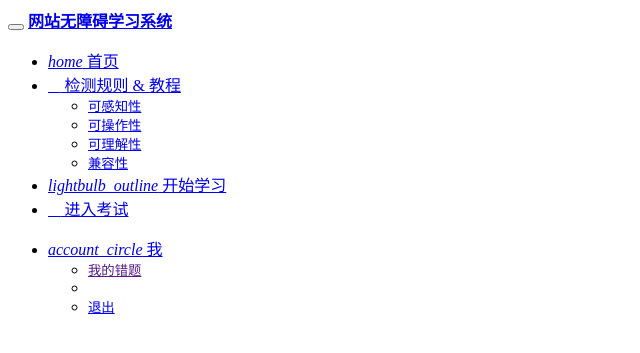
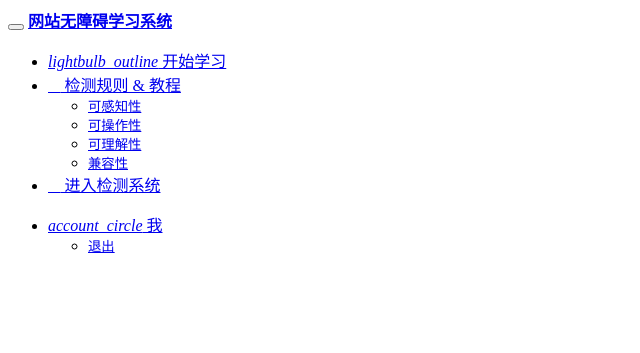
Before and after one commit to QinDaDian/accessibilityLS, a Django app: template templates/common/navbar.html in a window 1280 px wide. Shown: the top 353 px of the page, without its empty margins (0-640 px from the left). Run offline with Django 3.2, Linux system fonts and the light colour scheme; the template is opened without the code that fills it, so the values that code supplies are empty; parts of the project's set-up code (start-up, migrations or seed data) failed here and were passed over.

Commit message:
增加与检测系统链接

```diff
--- a/page/views/views.py
+++ b/page/views/views.py
@@ -8,8 +8,8 @@ from utils.decorator import authentication
 # Create your views here.
 @authentication
 def index(request):
-    return render(request, 'index.html')
-
+    # return render(request, 'index.html')
+    return HttpResponseRedirect(reverse('learningsystem:ruleList'))
 
 @authentication
 def rule(request):
@@ -19,4 +19,4 @@ def rule(request):
 def login(request, userid):
     print(userid)
     request.session['userid'] = userid
-    return HttpResponseRedirect(reverse('page:index'))
+    return HttpResponseRedirect(reverse('learningsystem:ruleList'))
--- a/templates/common/footer.html
+++ b/templates/common/footer.html
@@ -13,7 +13,7 @@
 {#                <%--<li><a href="http://www.cs.zju.edu.cn/" target="_blank">浙江大学计算机学院</a></li>--%>#}
                 <li><a href="mailto:eagle402@zju.edu.cn">联系我们</a></li>
             </ul>
-            <p class="text-muted footer-font">&copy; 2016 中国残疾人信息和无障碍技术研究中心</p>
+            <p class="text-muted footer-font">&copy; 2018 中国残疾人信息和无障碍技术研究中心</p>
         </div>
     </footer>
 <!--Modals-->
--- a/templates/common/navbar.html
+++ b/templates/common/navbar.html
@@ -12,8 +12,9 @@
             </div>
             <div class="navbar-collapse collapse navbar-responsive-collapse">
                 <ul class="nav navbar-nav">
-                  <li id="homepage"><a href="{% url 'page:index'%} "><i class="material-icons">home</i> 首页</a></li>
-                    <li id="checkRule" class="dropdown">
+{#                  <li id="homepage"><a href="{% url 'page:index'%} "><i class="material-icons">home</i> 首页</a></li>#}
+                    <li id="studyEntry"><a href="{% url 'learningsystem:ruleList'%} "><i class="material-icons">lightbulb_outline</i> 开始学习</a></li>
+                     <li id="checkRule" class="dropdown">
                         <a href="bootstrap-elements.html" data-target="#" class="dropdown-toggle" data-toggle="dropdown"><i class="mdui-icon material-icons">&#xe0e0;</i> 检测规则 &amp; 教程 <b class="caret"></b></a>
                         <ul class="dropdown-menu">
                             <li><a href="{% url 'page:rule'%}#keganzhixing"><small>可感知性</small></a></li>
@@ -22,18 +23,17 @@
                             <li><a href="{% url 'page:rule'%}#jianrongxing"><small>兼容性</small></a></li>
                         </ul>
                   </li>
-                    <li id="studyEntry"><a href="{% url 'learningsystem:ruleList'%} "><i class="material-icons">lightbulb_outline</i> 开始学习</a></li>
 {#                    <li id="mockExam"><a href="# "><i class="material-icons">book</i> 模拟考试</a></li>#}
 {#                   <li id="exam"><a href="{% url 'exam:tip'%}" ><i class="mdui-icon material-icons">&#xe01e;</i> 进入考试</a></li>#}
-                     <li id="exam"><a href="#" ><i class="mdui-icon material-icons">&#xe01e;</i> 进入考试</a></li>
+                   <li id="exam"><a href="http://localhost:8080/accessibilitycheck/index" target="_blank" ><i class="mdui-icon material-icons">&#xe01e;</i> 进入检测系统</a></li>
                 </ul>
                 <ul class="nav navbar-nav navbar-right">
                   <li id="me" class="dropdown">
                         <a href="bootstrap-elements.html" data-target="#" class="dropdown-toggle" data-toggle="dropdown"><i class="material-icons">account_circle</i> 我 <b class="caret"></b></a>
                         <ul class="dropdown-menu">
-                            <li><a href=""><small>我的错题</small></a></li>
-                            <li class="divider"></li>
-                            <li><a href="http://localhost:8080/login/exit"><small>退出</small></a></li>
+{#                            <li><a href=""><small>我的错题</small></a></li>#}
+{#                            <li class="divider"></li>#}
+                            <li><a href="http://localhost:8080/accessibilitycheck/login/exit"><small>退出</small></a></li>
                         </ul>
                     </li>
                 </ul>
```
